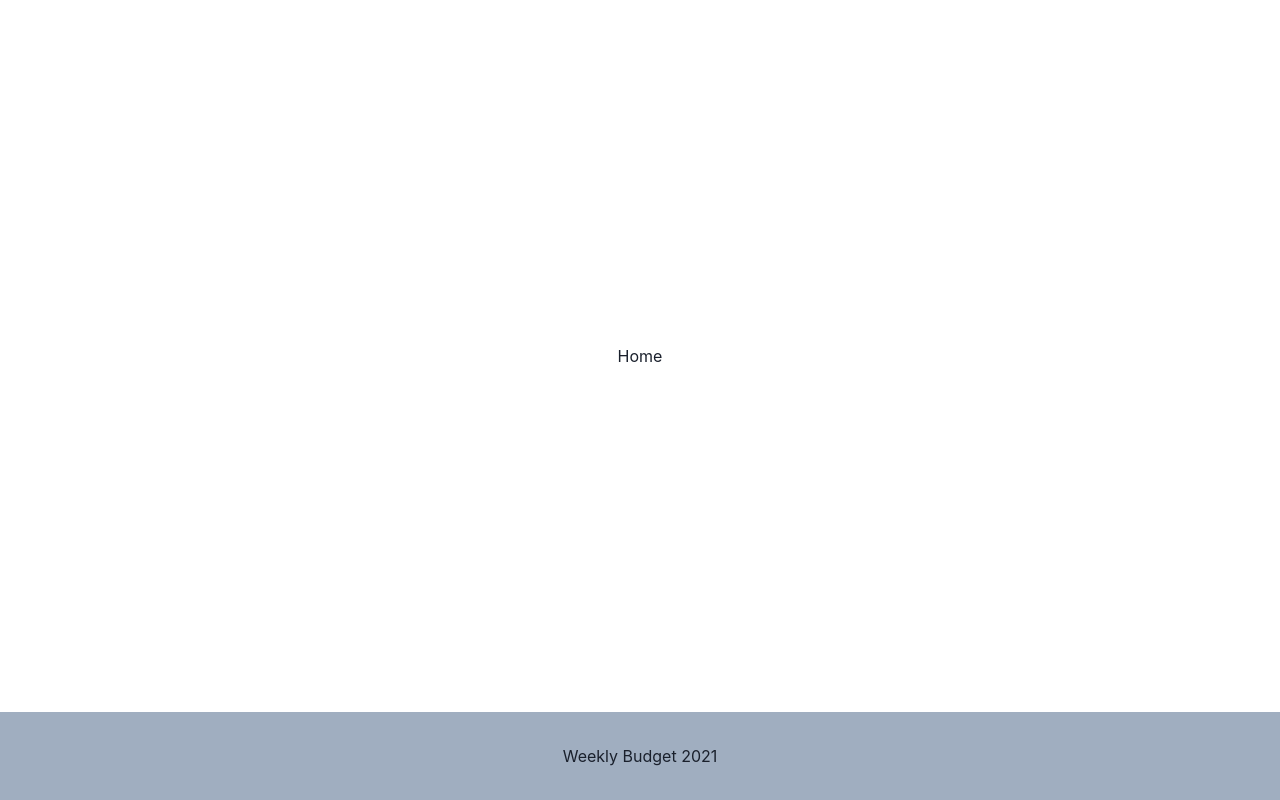
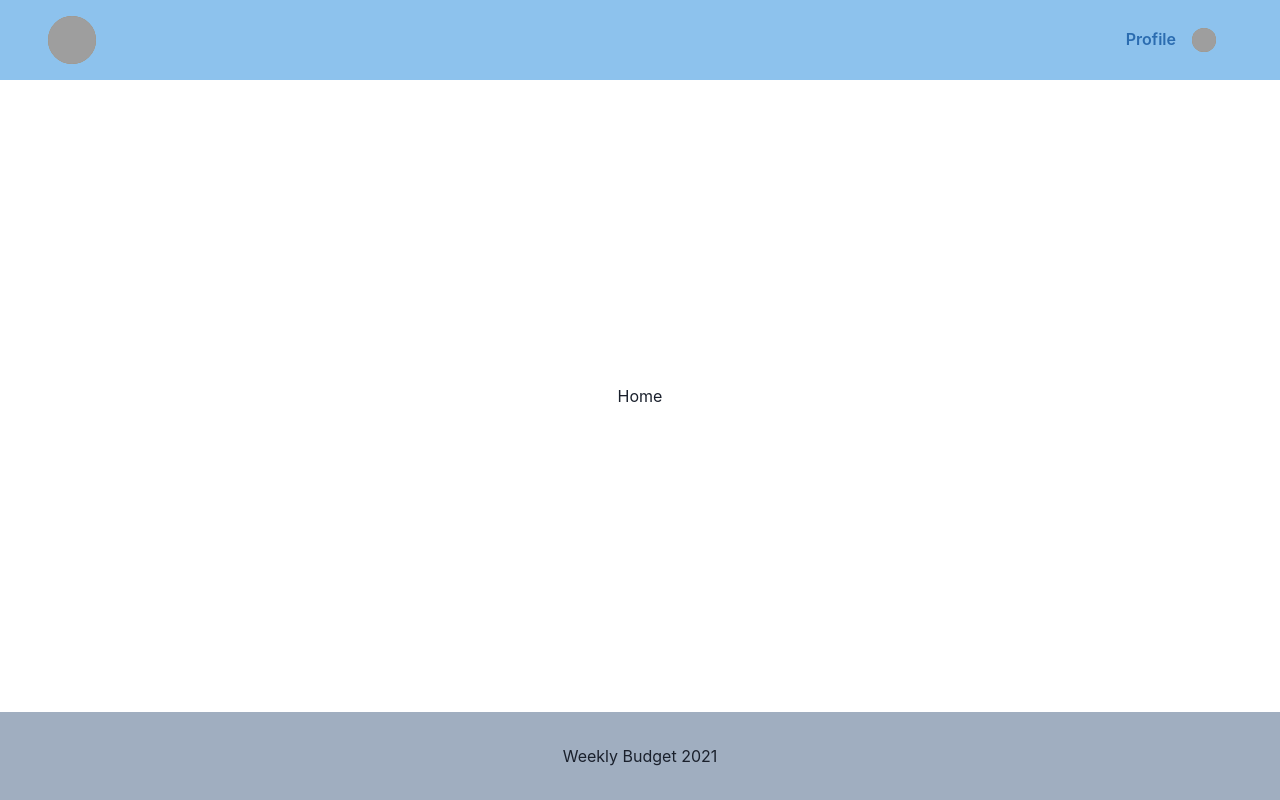
Before and after one commit to cordobacesar29/weekly-budget, a React (Create React App) app: page / in a window 1280 px wide. Built offline with nearby package versions, Linux system fonts and the light colour scheme; grey boxes are pictures that could not be loaded.

Commit message:
add <Header/> component

```diff
--- a/src/component/Layout.js
+++ b/src/component/Layout.js
@@ -1,10 +1,12 @@
 import { Flex } from '@chakra-ui/react';
 import { Footer } from './Footer';
+import { Header } from './Header';
 
 export const Layout = ({ children }) => {
     return(
         <Flex direction='column' minH='100vh'>
-            <Flex flex={1} direction='column' justify='center' align='center'>
+            <Header/>
+            <Flex flex={1} justify='center' align='center' direction='column' w='full'>
                 {children}
             </Flex>
             <Footer/>
```
